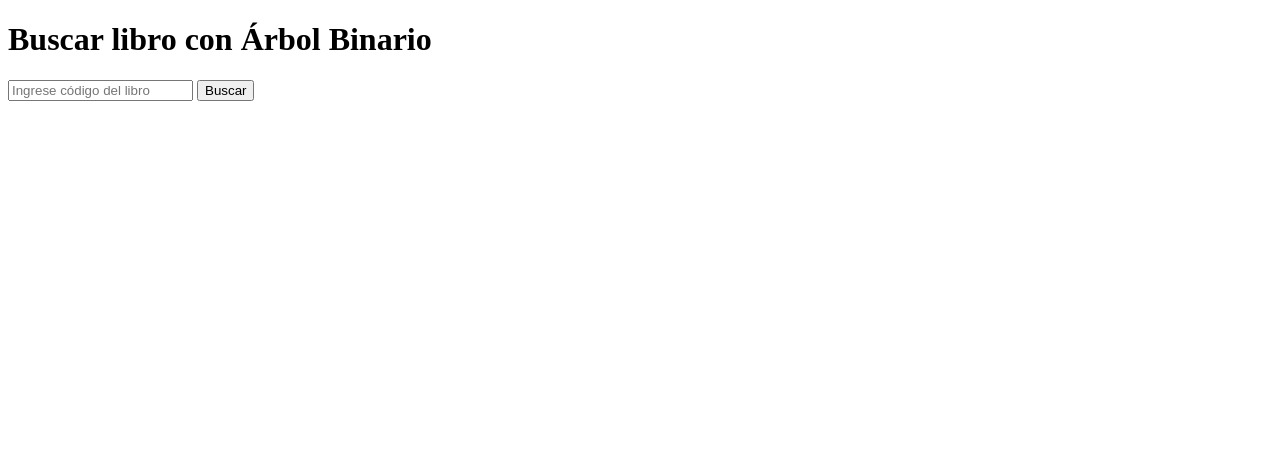
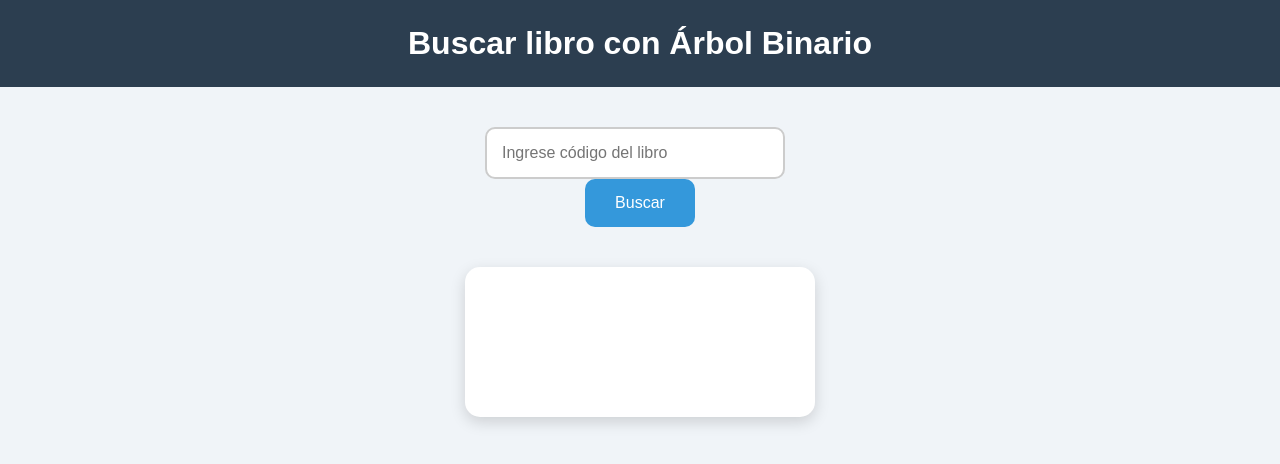
Before and after one commit to Luis-Mendoza2005/proyecto-estructura-datos, a plain HTML site: page ventanas/buscar-arbol.html in a window 1280 px wide. Drawn offline with Linux system fonts and the light colour scheme.

Commit message:
Dar diseño a el arbol binario

```diff
--- /dev/null
+++ b/css/styles.css
@@ -0,0 +1,155 @@
+/* Configuración general */
+* {
+    box-sizing: border-box;
+    font-family: Arial, Helvetica, sans-serif;
+}
+
+
+/* Fondo de toda la página */
+body {
+
+    margin: 0;
+    min-height: 100vh;
+
+    background: #f0f4f8;
+
+    display: flex;
+    flex-direction: column;
+    align-items: center;
+
+}
+
+
+
+/* Títulos */
+h1 {
+
+    width: 100%;
+
+    background: #2c3e50;
+
+    color: white;
+
+    text-align: center;
+
+    padding: 25px;
+
+    margin: 0 0 40px 0;
+
+    font-size: 32px;
+
+}
+
+
+
+/* Botones */
+button {
+
+    background: #3498db;
+
+    color: white;
+
+    border: none;
+
+    padding: 15px 30px;
+
+    border-radius: 10px;
+
+    font-size: 16px;
+
+    cursor: pointer;
+
+    transition: 0.3s;
+
+}
+
+
+
+button:hover {
+
+    background: #21618c;
+
+    transform: scale(1.05);
+
+}
+
+
+
+/* Input de búsqueda */
+input {
+
+    width: 300px;
+
+    padding: 15px;
+
+    font-size: 16px;
+
+    border-radius: 10px;
+
+    border: 2px solid #ccc;
+
+    margin-right: 10px;
+
+}
+
+
+
+input:focus {
+
+    outline: none;
+
+    border-color: #3498db;
+
+}
+
+
+
+/* Sección donde aparece el resultado */
+#resultado {
+
+    margin-top: 40px;
+
+    background: white;
+
+    width: 350px;
+
+    min-height: 150px;
+
+    padding: 25px;
+
+    border-radius: 15px;
+
+    box-shadow: 0px 5px 15px rgba(0,0,0,0.15);
+
+    text-align: center;
+
+}
+
+
+
+/* Imagen del libro */
+#resultado img {
+
+    width: 150px;
+
+    border-radius: 10px;
+
+}
+
+
+
+/* Información del libro */
+#resultado h2 {
+
+    color: #2c3e50;
+
+}
+
+
+#resultado p {
+
+    font-size: 17px;
+
+    color: #555;
+
+}
--- a/ventanas/buscar-arbol.html
+++ b/ventanas/buscar-arbol.html
@@ -9,7 +9,7 @@
     <title>
         Búsqueda con Árbol Binario
     </title>
-
+    <link rel="stylesheet" href="../css/styles.css">
 </head>
 
 
```
Also changed, not shown: index.html (+1 -1 lines), styles.css (deleted).
